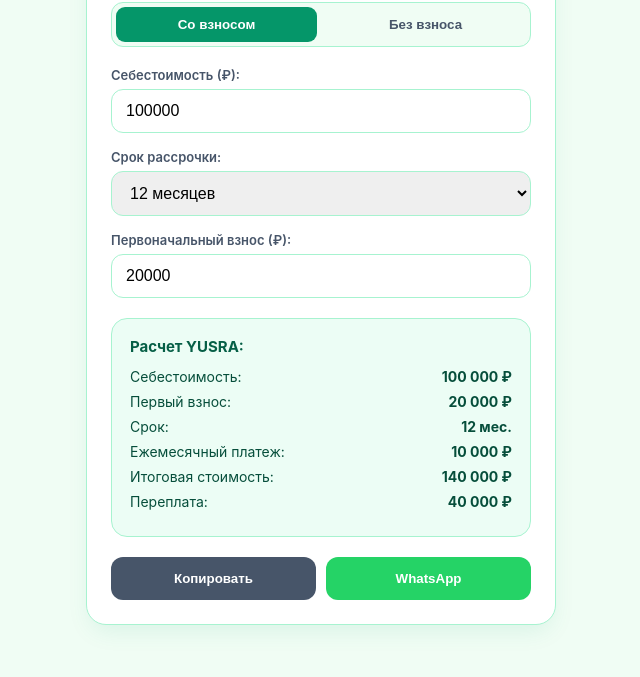
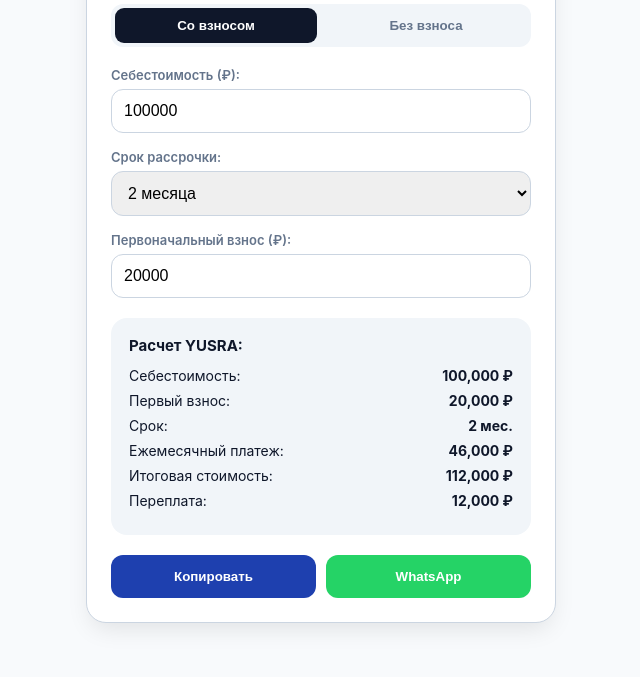
Before and after one commit to alihan00088888-lgtm/-YUSRA-PRO, a plain HTML site: page index.html in a window 1280 px wide. Shown: the part 155-832 px from the top of the page, without its empty margins (319-959 px from the left). Drawn offline with Linux system fonts and the light colour scheme.

Commit message:
Update index.html

```diff
--- a/index.html
+++ b/index.html
@@ -3,18 +3,18 @@
 <head>
     <meta charset="UTF-8">
     <meta name="viewport" content="width=device-width, initial-scale=1.0">
-    <title>YUSRA - Рассрочка (Новый тариф)</title>
+    <title>YUSRA - Рассрочка (High)</title>
     <style>
         :root {
-            /* Обновленная цветовая схема: основной цвет - изумрудный */
-            --primary: #059669;
-            --primary-dark: #065f46;
-            --primary-light: #ecfdf5;
-            --bg-color: #f0fdf4;
+            --primary: #0f172a;       /* Теперь основной цвет черный */
+            --primary-dark: #020617;
+            --primary-light: #f1f5f9;
+            --secondary: #1e40af;     /* Синий стал дополнительным */
+            --bg-color: #f8fafc;
             --card-bg: #ffffff;
-            --text-color: #064e3b;
-            --text-muted: #475569;
-            --border-color: #a7f3d0;
+            --text-color: #0f172a;
+            --text-muted: #64748b;
+            --border-color: #cbd5e1;
         }
         body {
             font-family: -apple-system, BlinkMacSystemFont, "Segoe UI", Roboto, Helvetica, Arial, sans-serif;
@@ -33,31 +33,30 @@
             max-width: 420px;
             padding: 24px;
             border-radius: 20px;
-            box-shadow: 0 10px 25px -5px rgba(5, 150, 105, 0.1);
+            box-shadow: 0 10px 25px -5px rgba(0, 0, 0, 0.1);
             border: 1px solid var(--border-color);
         }
 
         .logo-area { text-align: center; margin-bottom: 20px; }
-        .logo-title { font-size: 32px; font-weight: 900; color: var(--primary-dark); letter-spacing: 2px; }
-        .logo-subtitle { font-size: 11px; font-weight: 700; color: var(--primary); text-transform: uppercase; letter-spacing: 1.5px; margin-top: 6px; }
+        .logo-title { font-size: 32px; font-weight: 900; color: var(--primary); letter-spacing: 2px; }
+        .logo-subtitle { font-size: 11px; font-weight: 700; color: var(--secondary); text-transform: uppercase; letter-spacing: 1.5px; margin-top: 6px; }
 
-        .mode-buttons { display: flex; gap: 8px; margin-bottom: 20px; background: #f0fdf4; padding: 4px; border-radius: 12px; border: 1px solid var(--border-color); }
+        .mode-buttons { display: flex; gap: 8px; margin-bottom: 20px; background: #f1f5f9; padding: 4px; border-radius: 12px; }
         .mode-btn { flex: 1; padding: 10px; border: none; background: transparent; border-radius: 9px; font-weight: 600; cursor: pointer; color: var(--text-muted); transition: all 0.2s; }
         .mode-btn.active { background: var(--primary); color: white; }
 
         .form-group { margin-bottom: 16px; }
         label { display: block; font-size: 13px; font-weight: 600; color: var(--text-muted); margin-bottom: 6px; }
-        input, select { width: 100%; padding: 12px 14px; border: 1px solid var(--border-color); border-radius: 12px; font-size: 16px; box-sizing: border-box; outline: none; }
-        input:focus, select:focus { border-color: var(--primary); }
+        input, select { width: 100%; padding: 12px; border: 1px solid var(--border-color); border-radius: 12px; font-size: 16px; box-sizing: border-box; }
 
-        .result-box { background: var(--primary-light); border: 1px solid var(--border-color); border-radius: 16px; padding: 18px; margin-top: 20px; }
-        .result-box h3 { margin: 0 0 12px 0; font-size: 15px; color: var(--primary-dark); }
+        .result-box { background: var(--primary-light); border-radius: 16px; padding: 18px; margin-top: 20px; }
+        .result-box h3 { margin: 0 0 12px 0; font-size: 15px; color: var(--primary); }
         .result-row { display: flex; justify-content: space-between; margin-bottom: 8px; font-size: 14px; }
         .result-row span:last-child { font-weight: 700; }
 
         .actions { display: flex; gap: 10px; margin-top: 20px; }
-        .action-btn { flex: 1; padding: 14px; border: none; border-radius: 12px; font-weight: 600; cursor: pointer; color: #fff; text-align: center; }
-        .btn-copy { background-color: var(--text-muted); }
+        .action-btn { flex: 1; padding: 14px; border: none; border-radius: 12px; font-weight: 600; cursor: pointer; color: #fff; }
+        .btn-copy { background-color: var(--secondary); }
         .btn-whatsapp { background-color: #25d366; }
     </style>
 </head>
@@ -66,7 +65,7 @@
 <div class="container">
     <div class="logo-area">
         <div class="logo-title">YUSRA</div>
-        <div class="logo-subtitle">Рассрочка по нормам ислама</div>
+        <div class="logo-subtitle">Рассрочка (High)</div>
     </div>
 
     <div class="mode-buttons">
@@ -107,16 +106,14 @@
 
 <script>
     let withVznos = true;
-    let lastCalcData = {};
 
-    // Обновленные тарифы от 20 000 ₽
+    // Новые проценты
     const ratesHigh = {
         2: {withV: 12, noV: 18}, 3: {withV: 14, noV: 20}, 4: {withV: 16, noV: 22}, 5: {withV: 18, noV: 24},
         6: {withV: 21, noV: 27}, 7: {withV: 24, noV: 31}, 8: {withV: 28, noV: 35}, 9: {withV: 31, noV: 38},
         10: {withV: 34, noV: 41}, 11: {withV: 37, noV: 44}, 12: {withV: 40, noV: 47}
     };
 
-    // Старые тарифы до 20 000 ₽ (оставлены без изменений)
     const ratesLow = {
         2: {withV: 15, noV: 20}, 3: {withV: 20, noV: 25}, 4: {withV: 25, noV: 30}, 5: {withV: 27, noV: 32}
     };
@@ -128,11 +125,10 @@
         let maxMonth = cost < 20000 ? 5 : 12;
         for (let i = 2; i <= maxMonth; i++) {
             let opt = document.createElement('option');
-            opt.value = i; opt.innerText = i + (i < 5 ? ' месяца' : ' месяцев');
+            opt.value = i; opt.innerText = i + ' ' + (i < 5 ? 'месяца' : 'месяцев');
             select.appendChild(opt);
         }
-        select.value = (currentVal && currentVal <= maxMonth) ? currentVal : (cost < 20000 ? 3 : 12);
-        calculate();
+        if (currentVal && currentVal <= maxMonth) select.value = currentVal;
     }
 
     function setMode(status) {
@@ -145,15 +141,18 @@
     }
 
     function onCostChange() {
-        updateMonthOptions(parseFloat(document.getElementById('costPrice').value)||0);
+        let cost = parseFloat(document.getElementById('costPrice').value)||0;
+        updateMonthOptions(cost);
+        calculate();
     }
 
     function calculate() {
         let cost = parseFloat(document.getElementById('costPrice').value) || 0;
-        let months = parseInt(document.getElementById('months').value) || 3;
+        let months = parseInt(document.getElementById('months').value) || 2;
         let vznos = withVznos ? (parseFloat(document.getElementById('vznos').value) || 0) : 0;
+
         let table = cost < 20000 ? ratesLow : ratesHigh;
-        let rates = table[months] || table[Object.keys(table).pop()];
+        let rates = table[months] || table[2];
 
         let percent = withVznos ? rates.withV : rates.noV;
         let totalCost = cost + (cost * (percent / 100));
@@ -161,32 +160,16 @@
         let monthly = Math.round((remaining / months) / 50) * 50;
         let finalTotal = vznos + (monthly * months);
 
-        lastCalcData = {
-            costStr: cost.toLocaleString('ru-RU') + ' ₽',
-            vznosStr: vznos.toLocaleString('ru-RU') + ' ₽',
-            monthsStr: months + ' мес.',
-            monthlyStr: monthly.toLocaleString('ru-RU') + ' ₽',
-            totalStr: finalTotal.toLocaleString('ru-RU') + ' ₽',
-            overpayStr: (finalTotal - cost).toLocaleString('ru-RU') + ' ₽'
-        };
-
-        document.getElementById('resCost').innerText = lastCalcData.costStr;
-        document.getElementById('resVznos').innerText = lastCalcData.vznosStr;
-        document.getElementById('resMonths').innerText = lastCalcData.monthsStr;
-        document.getElementById('resMonthly').innerText = lastCalcData.monthlyStr;
-        document.getElementById('resTotal').innerText = lastCalcData.totalStr;
-        document.getElementById('resOverpay').innerText = lastCalcData.overpayStr;
+        document.getElementById('resCost').innerText = cost.toLocaleString() + ' ₽';
+        document.getElementById('resVznos').innerText = vznos.toLocaleString() + ' ₽';
+        document.getElementById('resMonths').innerText = months + ' мес.';
+        document.getElementById('resMonthly').innerText = monthly.toLocaleString() + ' ₽';
+        document.getElementById('resTotal').innerText = finalTotal.toLocaleString() + ' ₽';
+        document.getElementById('resOverpay').innerText = (finalTotal - cost).toLocaleString() + ' ₽';
     }
 
-    function getResultText() {
-        let t = `*YUSRA - Расчет рассрочки*\n\nСебестоимость: ${lastCalcData.costStr}\n`;
-        if (withVznos) t += `Первый взнос: ${lastCalcData.vznosStr}\n`;
-        t += `Срок: ${lastCalcData.monthsStr}\nЕжемесячный платеж: ${lastCalcData.monthlyStr}\n\nИтого: ${lastCalcData.totalStr}\nПереплата: ${lastCalcData.overpayStr}`;
-        return t;
-    }
-
-    function copyResult() { navigator.clipboard.writeText(getResultText()); }
-    function shareResult() { window.open(`https://api.whatsapp.com/send?text=${encodeURIComponent(getResultText())}`, '_blank'); }
+    function copyResult() { navigator.clipboard.writeText("Расчет YUSRA: " + document.getElementById('resTotal').innerText); }
+    function shareResult() { window.open("https://api.whatsapp.com/send?text=Расчет YUSRA: " + document.getElementById('resTotal').innerText); }
 
     onCostChange();
 </script>
```
